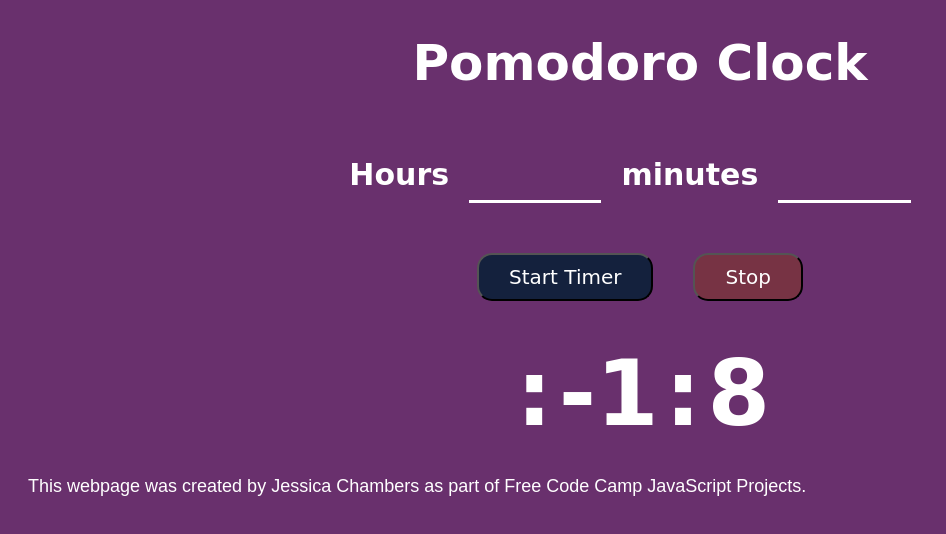
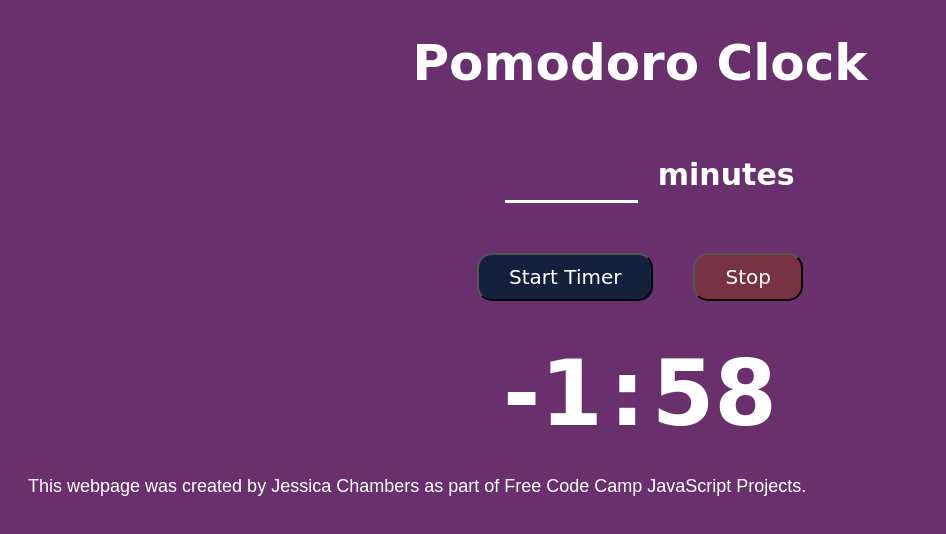
Before and after one commit to j14chambers/FCC-Projects, a plain HTML site: page Pomodoro Clock/clock.html in a window 1280 px wide. Both pictures are taken after a click on the button "Start Timer". Shown: the whole page, without its empty margins (0-946 px from the left). Drawn offline with nearby package versions, Linux system fonts and the light colour scheme; a web font is replaced by a local one.

Commit message:
Comment out any varible dealing with hours and fix seconds delay

```diff
--- a/Pomodoro Clock/clock.html
+++ b/Pomodoro Clock/clock.html
@@ -15,10 +15,10 @@
     </header>
     <main>
         <section class="clock">
-            <label><h2>Hours</h2></label>
-            <input type="text" id="hours-input">
+            <!-- <label><h2>Hours</h2></label>
+            <input type="text" id="hours-input"> -->
+            <input type="text" id="minutes-input">
             <label><h2>minutes</h2></label>
-            <input type="text" id="minutes-input">
         </section>
         <section>
             <button type="submit" id="startTimer">Start Timer</button>
@@ -26,8 +26,8 @@
         </section>
         <section class="timer">
             <div class="countdown">
-                <h3 id="hours">00</h3>
-                <h3> : </h3>
+                <!-- <h3 id="hours">00</h3>
+                <h3> : </h3> -->
                 <h3 id="minutes">00</h3>
                 <h3> : </h3>
                 <h3 id="seconds">00</h3>
--- a/Pomodoro Clock/clock.js
+++ b/Pomodoro Clock/clock.js
@@ -1,17 +1,14 @@
 // Timer variable
-var CountDownTime = new Date('June 5,2018 20:00').getTime();
-var timerMinutes = 0,timerHours = 0, timerSeconds = 10;
-timerSeconds = 10;
+var timerMinutes = 0,timerHours = 0, timerSeconds = 60;
 var h, m, s;
 //Start Timer button
 $('#startTimer').click(function(){
-    timerHours = document.getElementById('hours-input').value;
+    //timerHours = document.getElementById('hours-input').value;
     timerMinutes = document.getElementById('minutes-input').value;
-    timerHours = document.getElementById('hours-input').value;
 
-    $('#hours').html(timerHours);
+    //$('#hours').html(timerHours);
+    $('#seconds').html(timerSeconds);
     $('#minutes').html(timerMinutes - 1);
-    $('#seconds').html(timerSeconds);
     startTimer(timerHours, timerMinutes - 1, timerSeconds);
 });
 
@@ -19,27 +16,29 @@ $('#startTimer').click(function(){
 $('#stop-timer').click(function(){
     clearInterval(m);
     clearInterval(s);
-    clearInterval(h);
+    //clearInterval(h);
+    console.log('STOP');
 });
 
 //Intiate the countdown
-function startTimer(timerHours, timerMinutes,timerSeconds){
-    hoursCountDown(timerHours);
+function startTimer(timerMinutes,timerSeconds){
+    //hoursCountDown(timerHours);
     mintuesCountDown(timerMinutes);
 }
 
 //Countdown for hours
-function hoursCountDown(timerHours){
-    h = setInterval(function(){
+// function hoursCountDown(timerHours){
 
-        if(timerHours !== 0){
-            timerHours = timerHours - 1;
-            console.log(timerHours + ' Hrs ');
-            $('#hours').html(timerHours);
-        }
+//     h = setInterval(function(){
+//         if(timerHours !== 0){
+//             timerHours = timerHours - 1;
+//             console.log(timerHours + ' Hrs ');
+//             $('#hours').html(timerHours);
+//         }
 
-    },1000*20);
-}
+
+//     },1000*60*60);
+// }
 
 //Coutdown for minutes
 function mintuesCountDown(timerMinutes){
@@ -53,7 +52,7 @@ function mintuesCountDown(timerMinutes){
             secondCountDown(timerSeconds);
         }
 
-    },1000*10);
+    },1000*60);
 }
 
 //coutdown for seconds
```
